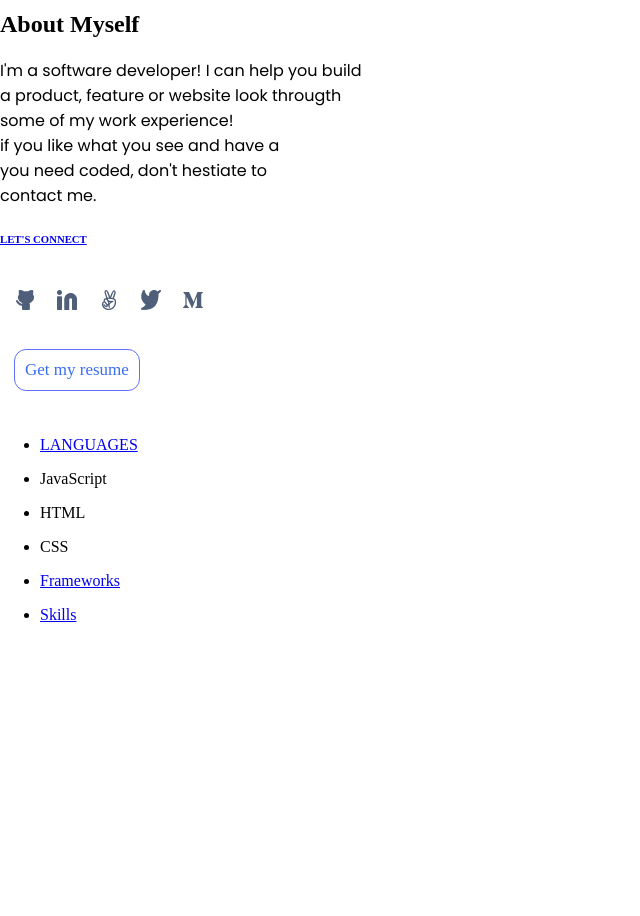
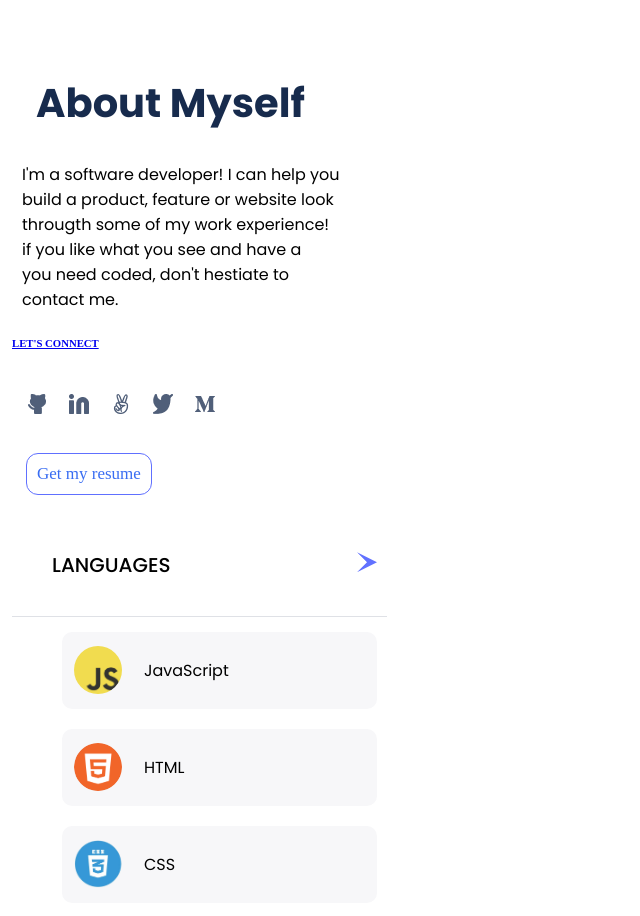
Before and after one commit to adnanahmad123786/My-Portfolio, a website: page index.html in a window 1280 px wide. Shown: the part 4077-4993 px from the top of the page, without its empty margins (0-640 px from the left). Before the commit the page ends 4717 px from the top, so only its background shows below. Drawn offline with Linux system fonts and the light colour scheme.

Commit message:
Update style.css

```diff
--- a/style.css
+++ b/style.css
@@ -356,3 +356,116 @@ body {
   cursor: pointer;
   text-decoration: none;
 }
+
+
+/*About Myself part*/
+.about_part {
+
+  width: 100%;
+  margin: 2px;
+  background-color: #fff;
+  border-top-right-radius: 100px;
+  padding: 10px 10px 100px 10px;
+}
+
+.about_part_title {
+
+  padding: 40px 24px 0;
+}
+
+.about_part_title_txt {
+  font-family: Poppins, sans-serif;
+  font-size: 40px;
+  line-height: 52px;
+  color: #172b4d;
+}
+
+.about_paragraph_box {
+  font-family: Poppins, sans-serif;
+
+  margin: 10px;
+}
+
+.about_languages {
+
+  margin: 10px 16px;
+}
+
+.about_dropdown{
+
+  display: flex;
+  flex-direction: row;
+  padding: 10px 0 20px 0;
+  margin-bottom: 5px;
+  border-bottom: 1px solid #dfe1e6;
+  position: relative;
+}
+
+.about_dropdown_title li {
+  font-family: Poppins, sans-serif;
+  list-style: none;
+}
+
+.about_dropdown_txt {
+  font-family: Poppins, sans-serif;
+  font-size: 20px;
+  font-weight: 500;
+  text-decoration: none;
+  color: #000;
+}
+
+.dropdown_arrow {
+  width: 20px;
+  height: 20px;
+  position: absolute;
+  top: 28.5px;
+  right: 10px;
+  background-color: #6171ff;
+  clip-path: polygon(0% 0%, 100% 50%, 0% 100%, 50% 50%);
+}
+
+
+.language_box {
+  font-family: Poppins, sans-serif;
+  display: flex;
+  margin-top: 5px;
+  flex-direction: column;
+}
+
+.language {
+  font-family: Poppins, sans-serif;
+  margin: 10px;
+  padding: 10px;
+  background-color: #f7f7f9;
+  list-style: none;
+  border-radius: 10px;
+}
+
+.language_img_box {
+
+  width: 100%;
+  height: 100%;
+  display: flex;
+  align-items: center;
+  gap: 20px;
+}
+
+.language_img {
+  width: 48px;
+  height: 48px;
+  border-radius: 50%;
+  margin: 2px;
+  background-size: cover;
+}
+
+.language_img_a {
+  background-image: url("Assets/code_icon_a.PNG");
+}
+
+.language_img_b {
+  background-image: url("Assets/code_icon_b.PNG");
+}
+
+.language_img_c {
+  background-image: url("Assets/code_icon_c.PNG");
+}
```
